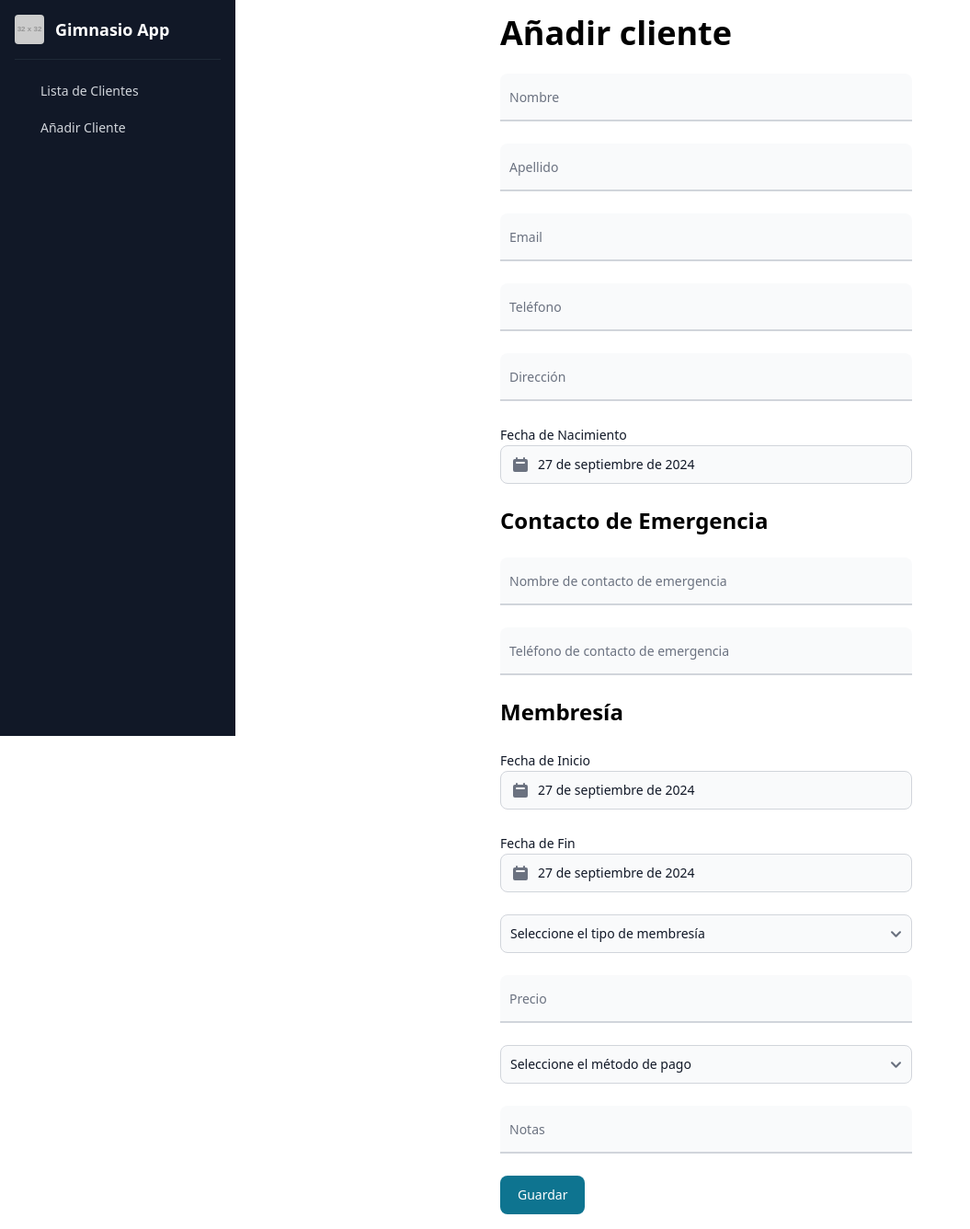
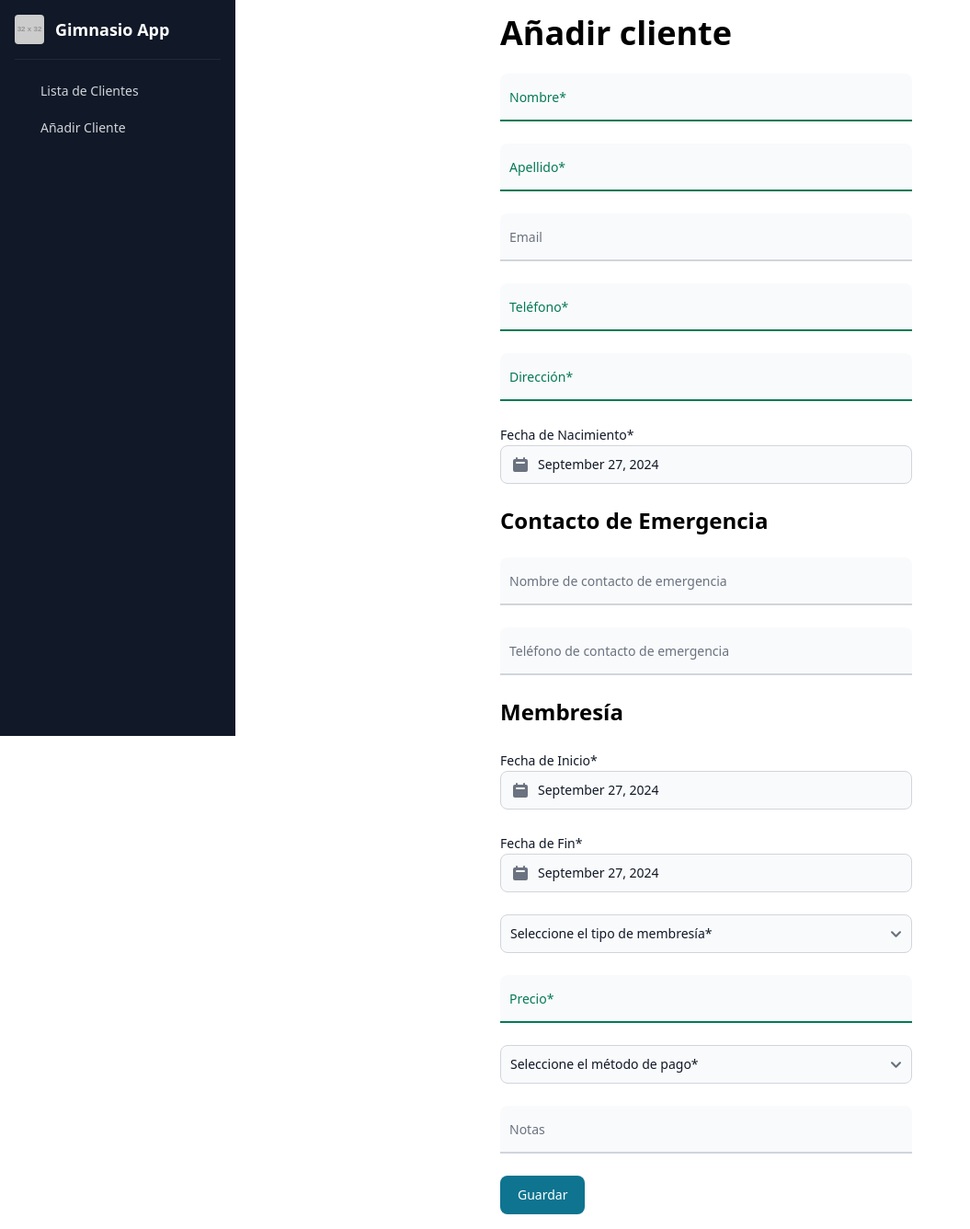
Before and after one commit to Saile16/GymMembresia, a React (Vite) app in the folder frontend/: page /add in a window 1280 px wide. Shown: the whole page at 92% size, without its empty margins (0-1055 px from the left). Built offline with nearby package versions, Linux system fonts and the light colour scheme.

Commit message:
Validación en addClient

```diff
--- a/frontend/src/components/AddClientForm.jsx
+++ b/frontend/src/components/AddClientForm.jsx
@@ -30,6 +30,8 @@ const AddClientForm = () => {
     },
   });
 
+  const [errors, setErrors] = useState({});
+
   const handleChange = (e) => {
     const { name, value } = e.target;
     if (name.includes(".")) {
@@ -43,6 +45,10 @@ const AddClientForm = () => {
       }));
     } else {
       setFormData({ ...formData, [name]: value });
+    }
+    // Clear error when user starts typing
+    if (errors[name]) {
+      setErrors((prev) => ({ ...prev, [name]: "" }));
     }
   };
 
@@ -62,12 +68,65 @@ const AddClientForm = () => {
     } else {
       setFormData((prev) => ({ ...prev, [name]: formattedDate }));
     }
+    // Clear error when user selects a date
+    if (errors[name]) {
+      setErrors((prev) => ({ ...prev, [name]: "" }));
+    }
+  };
+
+  const validateForm = () => {
+    const newErrors = {};
+    if (!formData.firstName) newErrors.firstName = "Nombre es requerido";
+    if (!formData.lastName) newErrors.lastName = "Apellido es requerido";
+    if (!formData.phoneNumber) newErrors.phoneNumber = "Teléfono es requerido";
+    if (!formData.address) newErrors.address = "Dirección es requerida";
+    if (!formData.dateOfBirth)
+      newErrors.dateOfBirth = "Fecha de nacimiento es requerida";
+    if (!formData.membership.startDate)
+      newErrors["membership.startDate"] = "Fecha de inicio es requerida";
+    if (!formData.membership.endDate)
+      newErrors["membership.endDate"] = "Fecha de fin es requerida";
+    if (!formData.membership.type)
+      newErrors["membership.type"] = "Tipo de membresía es requerido";
+    if (!formData.membership.price)
+      newErrors["membership.price"] = "Precio es requerido";
+    if (!formData.membership.paymentMethod)
+      newErrors["membership.paymentMethod"] = "Método de pago es requerido";
+
+    setErrors(newErrors);
+    return Object.keys(newErrors).length === 0;
+  };
+
+  const handlePhoneChange = (e) => {
+    const { name, value } = e.target;
+    const numericValue = value.replace(/\D/g, "");
+    const truncatedValue = numericValue.slice(0, 9);
+
+    if (name.includes(".")) {
+      const [parent, child] = name.split(".");
+      setFormData((prevState) => ({
+        ...prevState,
+        [parent]: {
+          ...prevState[parent],
+          [child]: truncatedValue,
+        },
+      }));
+    } else {
+      setFormData({ ...formData, [name]: truncatedValue });
+    }
+
+    // Clear error when user starts typing
+    if (errors[name]) {
+      setErrors((prev) => ({ ...prev, [name]: "" }));
+    }
   };
 
   const handleSubmit = async (e) => {
     e.preventDefault();
+    if (!validateForm()) {
+      return;
+    }
     try {
-      // Convertir las fechas a objetos Date antes de enviar
       const formDataToSend = {
         ...formData,
         dateOfBirth: formData.dateOfBirth
@@ -117,64 +176,93 @@ const AddClientForm = () => {
 
   return (
     <form onSubmit={handleSubmit} className="space-y-6 max-w-md mx-auto">
-      <h2 class="text-4xl font-extrabold dark:text-white">Añadir cliente</h2>
-      {/* Campos del cliente */}
+      <h2 className="text-4xl font-extrabold dark:text-white">
+        Añadir cliente
+      </h2>
+
+      <div>
         <FloatingLabel
           variant="filled"
-        label="Nombre"
+          label="Nombre*"
           name="firstName"
           value={formData.firstName}
           onChange={handleChange}
-        required
+          color={errors.firstName ? "error" : "success"}
+          helperText={errors.firstName}
         />
+      </div>
+
+      <div>
         <FloatingLabel
           variant="filled"
-        label="Apellido"
+          label="Apellido*"
           name="lastName"
           value={formData.lastName}
           onChange={handleChange}
-        required
+          color={errors.lastName ? "error" : "success"}
+          helperText={errors.lastName}
         />
+      </div>
+
+      <div>
         <FloatingLabel
           variant="filled"
           label="Email"
           name="email"
           value={formData.email}
           onChange={handleChange}
-        required
           type="email"
         />
+      </div>
+
+      <div>
         <FloatingLabel
           variant="filled"
-        label="Teléfono"
+          label="Teléfono*"
           name="phoneNumber"
           value={formData.phoneNumber}
-        onChange={handleChange}
-        required
+          onChange={handlePhoneChange}
+          color={errors.phoneNumber ? "error" : "success"}
+          helperText={errors.phoneNumber}
+          maxLength={9}
+          type="tel"
         />
+      </div>
+
+      <div>
         <FloatingLabel
           variant="filled"
-        label="Dirección"
+          label="Dirección*"
           name="address"
           value={formData.address}
           onChange={handleChange}
+          color={errors.address ? "error" : "success"}
+          helperText={errors.address}
         />
+      </div>
+
       <div>
-        <Label htmlFor="startDate">Fecha de Nacimiento</Label>
+        <Label htmlFor="dateOfBirth">Fecha de Nacimiento*</Label>
         <Datepicker
-          language="es-ES"
-          labelTodayButton="Hoy"
-          labelClearButton="Limpiar"
+          id="dateOfBirth"
           name="dateOfBirth"
           onSelectedDateChanged={(date) =>
             handleDateChange(date, "dateOfBirth")
           }
           value={formData.dateOfBirth}
         />
+        {errors.dateOfBirth && (
+          <p className="mt-2 text-sm text-red-600 dark:text-red-500">
+            {errors.dateOfBirth}
+          </p>
+        )}
       </div>
-      <h2 class="text-2xl font-extrabold dark:text-white">
+
+      <h2 className="text-2xl font-extrabold dark:text-white">
         Contacto de Emergencia
       </h2>
+
+      <div>
         <FloatingLabel
           variant="filled"
           label="Nombre de contacto de emergencia"
@@ -182,44 +270,57 @@ const AddClientForm = () => {
           value={formData.emergencyContact.name}
           onChange={handleChange}
         />
+      </div>
+
+      <div>
         <FloatingLabel
           variant="filled"
           label="Teléfono de contacto de emergencia"
           name="emergencyContact.phoneNumber"
           value={formData.emergencyContact.phoneNumber}
-        onChange={handleChange}
+          onChange={handlePhoneChange}
+          maxLength={9}
+          type="tel"
         />
+      </div>
 
-      {/* Campos de la membresía */}
-
-      <h2 class="text-2xl font-extrabold dark:text-white">Membresía</h2>
+      <h2 className="text-2xl font-extrabold dark:text-white">Membresía</h2>
 
       <div>
-        <Label htmlFor="startDate">Fecha de Inicio</Label>
+        <Label htmlFor="membership.startDate">Fecha de Inicio*</Label>
         <Datepicker
-          language="es-ES"
-          labelTodayButton="Hoy"
-          labelClearButton="Limpiar"
+          id="membership.startDate"
           name="membership.startDate"
           onSelectedDateChanged={(date) =>
             handleDateChange(date, "membership.startDate")
           }
           value={formData.membership.startDate}
         />
+        {errors["membership.startDate"] && (
+          <p className="mt-2 text-sm text-red-600 dark:text-red-500">
+            {errors["membership.startDate"]}
+          </p>
+        )}
       </div>
+
       <div>
-        <Label htmlFor="startDate">Fecha de Fin</Label>
+        <Label htmlFor="membership.endDate">Fecha de Fin*</Label>
         <Datepicker
-          language="es-ES"
-          labelTodayButton="Hoy"
-          labelClearButton="Limpiar"
+          id="membership.endDate"
           name="membership.endDate"
           onSelectedDateChanged={(date) =>
             handleDateChange(date, "membership.endDate")
           }
           value={formData.membership.endDate}
         />
+        {errors["membership.endDate"] && (
+          <p className="mt-2 text-sm text-red-600 dark:text-red-500">
+            {errors["membership.endDate"]}
+          </p>
+        )}
       </div>
+
+      <div>
         <Select
           id="membership.type"
           name="membership.type"
@@ -227,21 +328,33 @@ const AddClientForm = () => {
           onChange={handleChange}
           required
         >
-        <option value="">Seleccione el tipo de membresía</option>
+          <option value="">Seleccione el tipo de membresía*</option>
           <option value="mensual">Mensual</option>
           <option value="trimestral">Trimestral</option>
           <option value="semestral">Semestral</option>
           <option value="anual">Anual</option>
         </Select>
+        {errors["membership.type"] && (
+          <p className="mt-2 text-sm text-red-600 dark:text-red-500">
+            {errors["membership.type"]}
+          </p>
+        )}
+      </div>
+
+      <div>
         <FloatingLabel
           variant="filled"
-        label="Precio"
+          label="Precio*"
           name="membership.price"
           value={formData.membership.price}
           onChange={handleChange}
           type="number"
-        required
+          color={errors["membership.price"] ? "error" : "success"}
+          helperText={errors["membership.price"]}
         />
+      </div>
+
+      <div>
         <Select
           id="membership.paymentMethod"
           name="membership.paymentMethod"
@@ -249,10 +362,18 @@ const AddClientForm = () => {
           onChange={handleChange}
           required
         >
-        <option value="">Seleccione el método de pago</option>
+          <option value="">Seleccione el método de pago*</option>
           <option value="efectivo">Efectivo</option>
           <option value="transferencia">Transferencia</option>
         </Select>
+        {errors["membership.paymentMethod"] && (
+          <p className="mt-2 text-sm text-red-600 dark:text-red-500">
+            {errors["membership.paymentMethod"]}
+          </p>
+        )}
+      </div>
+
+      <div>
         <FloatingLabel
           variant="filled"
           label="Notas"
@@ -260,6 +381,7 @@ const AddClientForm = () => {
           value={formData.membership.notes}
           onChange={handleChange}
         />
+      </div>
 
       <Button type="submit">Guardar</Button>
     </form>
```
Lines whose indentation alone changed are shown as unchanged.
